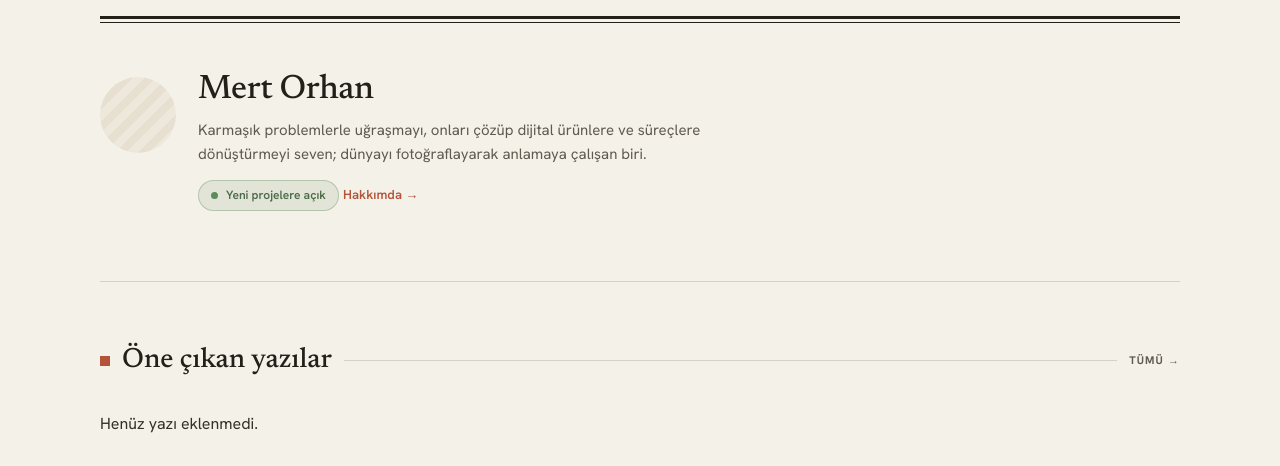
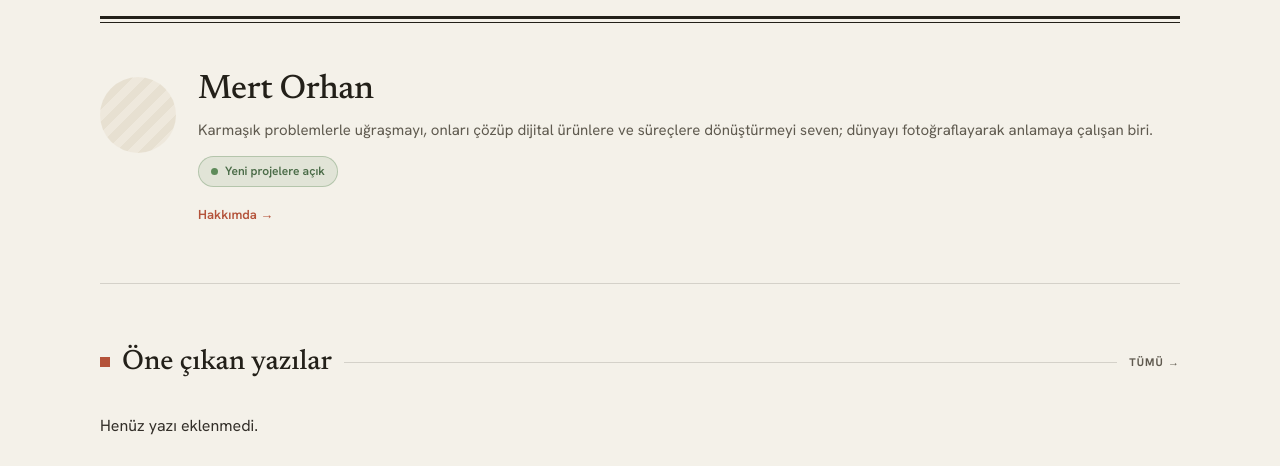
Before and after one commit to mertorhan/mertorhan-site, a Django app: page / in a window 1280 px wide. Shown: the part 63-529 px from the top of the page. Run offline with Django 5.2, Linux system fonts and the light colour scheme; data that the repository does not hold is empty.

Commit message:
Format duzeltmeleri: cipler, tek satir tanim, justify, baslik

```diff
--- a/core/templates/core/about.html
+++ b/core/templates/core/about.html
@@ -25,7 +25,6 @@
 
             <div class="page-head">
                 <p class="eyebrow"><span class="eyebrow-tick"></span> Hakkında</p>
-                <h1 class="page-title">{% if profile.about_title %}{{ profile.about_title }}{% else %}Hakkımda{% endif %}</h1>
             </div>
 
             {% if profile.bio %}
--- a/core/templates/core/home.html
+++ b/core/templates/core/home.html
@@ -28,14 +28,9 @@
             <p class="identity-tagline">Karmaşık problemlerle uğraşmayı, onları çözüp dijital ürünlere ve süreçlere dönüştürmeyi seven; dünyayı fotoğraflayarak anlamaya çalışan biri.</p>
             {% endif %}
 
-            {% if profile.role %}
             <div class="identity-chips">
-                {% for chip in profile.role|split_chips %}<span class="chip">{{ chip }}</span>{% endfor %}
-            </div>
-            {% endif %}
-
-            <div class="identity-status">
-                <span class="status-dot"></span> Yeni projelere açık
+                {% if profile.role %}{% for chip in profile.role|split_chips %}<span class="chip">{{ chip }}</span>{% endfor %}{% endif %}
+                <span class="chip">Yeni projelere açık</span>
             </div>
 
             <a href="{% url 'about' %}" class="identity-link">Hakkımda →</a>
--- a/static/css/style.css
+++ b/static/css/style.css
@@ -1541,3 +1541,53 @@ main {
 .exp-text {
     margin-bottom: 6px;
 }
+
+
+/* ============================================
+   FORMAT DÜZELTMELERİ (2. tur)
+   ============================================ */
+
+/* [1] Tanım cümlesi tek satır — ortadan bölünmesin */
+.identity-tagline {
+    max-width: none;
+}
+
+/* [2] Kimlik çipleri: yeşil tonlu + başında nokta (durum çipiyle aynı dil) */
+.chip {
+    display: inline-flex;
+    align-items: center;
+    gap: 7px;
+    background: rgba(94, 139, 90, 0.12);
+    border: 1px solid rgba(94, 139, 90, 0.35);
+    color: #4a6b47;
+}
+.chip::before {
+    content: "";
+    width: 7px;
+    height: 7px;
+    border-radius: 50%;
+    background: var(--green);
+    display: inline-block;
+    flex-shrink: 0;
+}
+
+/* [3] Durum çipi kendi satırında; "Hakkımda" linki en altta tek başına */
+.identity-status {
+    display: flex;
+    width: fit-content;
+}
+.identity-link {
+    display: inline-block;
+    margin-top: 6px;
+}
+
+/* [5] Hakkımda paragrafları: her paragrafın ilk satırı içeriden başlasın */
+.about-bio p {
+    text-indent: 1.6em;
+    margin-bottom: 0.7em;
+}
+
+/* [6] Hakkımda metni iki yana yaslı (justify) */
+.about-bio {
+    text-align: justify;
+}
```
